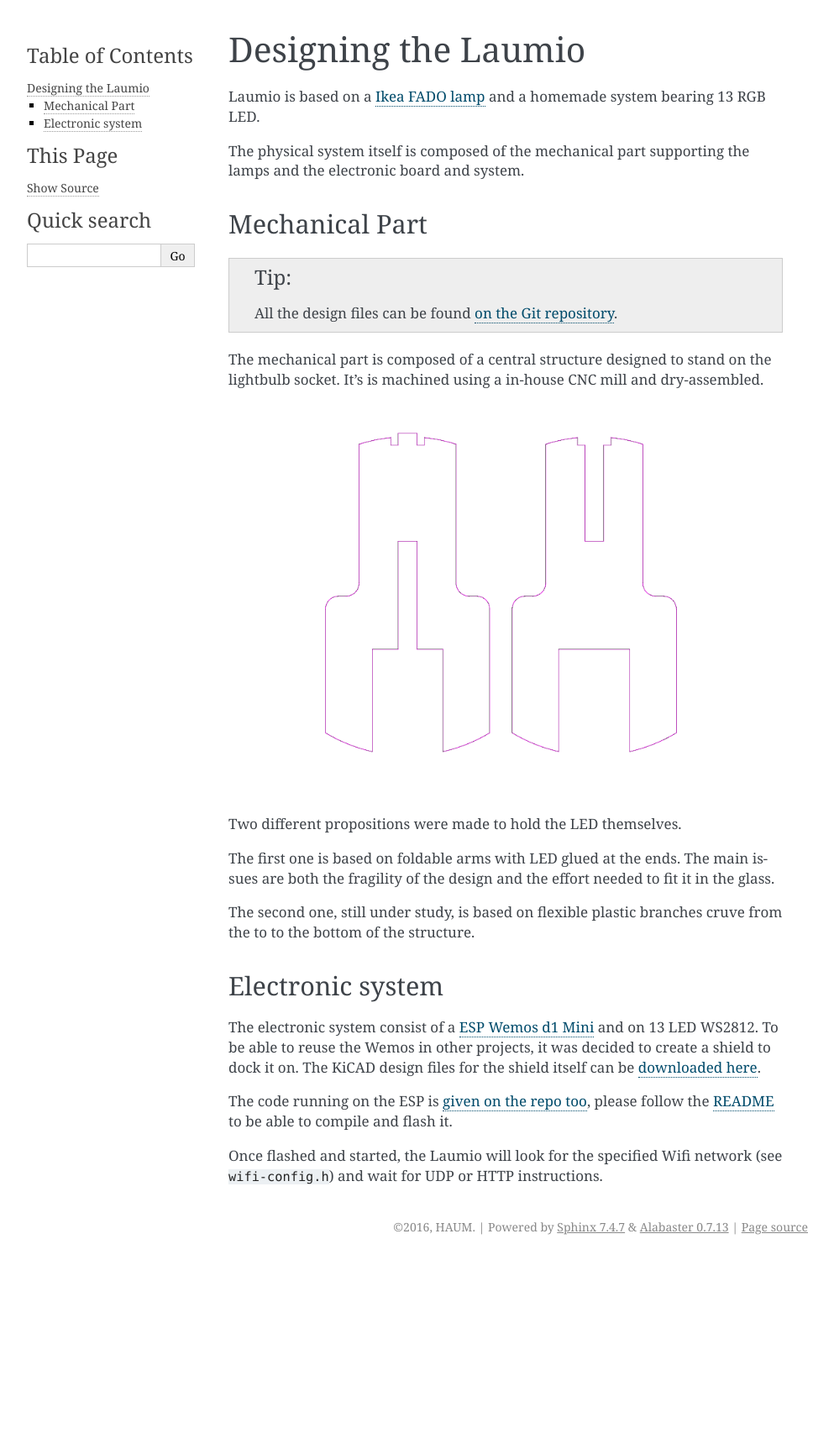
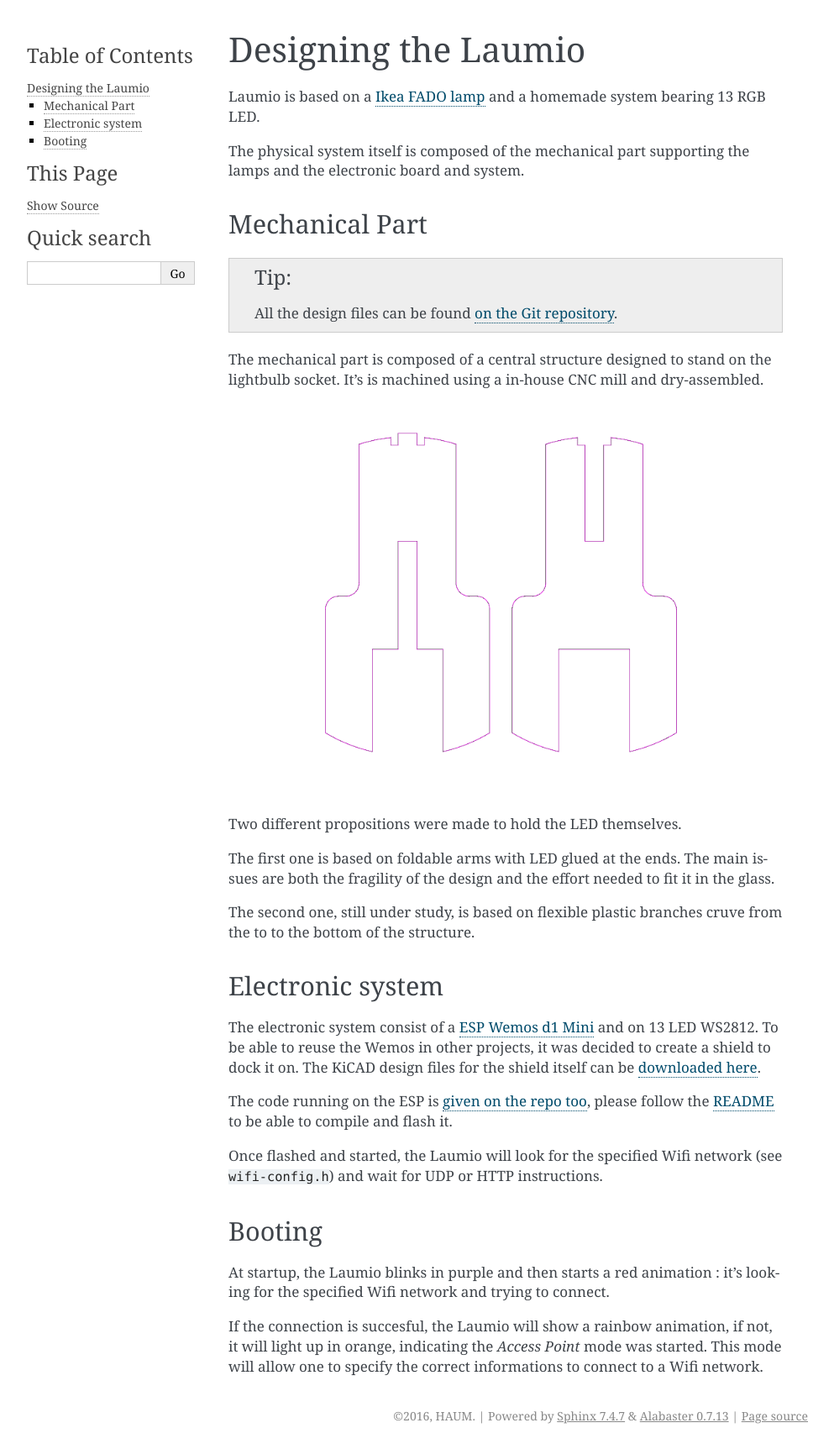
Before and after one commit to haum/laumio, a Sphinx documentation site: the page built from doc/source/design.rst, in a window 1280 px wide. Shown: the whole page at 84% size, without its empty margins (148-1141 px from the left). Built offline with Sphinx 7.4.7, drawn with Linux system fonts in a browser that asks for light colours; before the commit the page ends 1500 px from its top, so only the background shows below that.

Commit message:
Indicate the meaning of the color codes and animations at boot

```diff
--- a/doc/source/design.rst
+++ b/doc/source/design.rst
@@ -40,6 +40,16 @@ able to compile and flash it.
 Once flashed and started, the Laumio will look for the specified Wifi network (see
 ``wifi-config.h``) and wait for UDP or HTTP instructions.
 
+Booting
+-------
+
+At startup, the Laumio blinks in purple and then starts a red animation : it's looking for
+the specified Wifi network and trying to connect.
+
+If the connection is succesful, the Laumio will show a rainbow animation, if not, it will
+light up in orange, indicating the *Access Point* mode was started. This mode will allow
+one to specify the correct informations to connect to a Wifi network.
+
 
 .. _Ikea FADO lamp: http://www.ikea.com/us/en/catalog/products/70096377/
 .. _ESP Wemos d1 Mini: http://www.wemos.cc/Products/d1_mini.html
```
